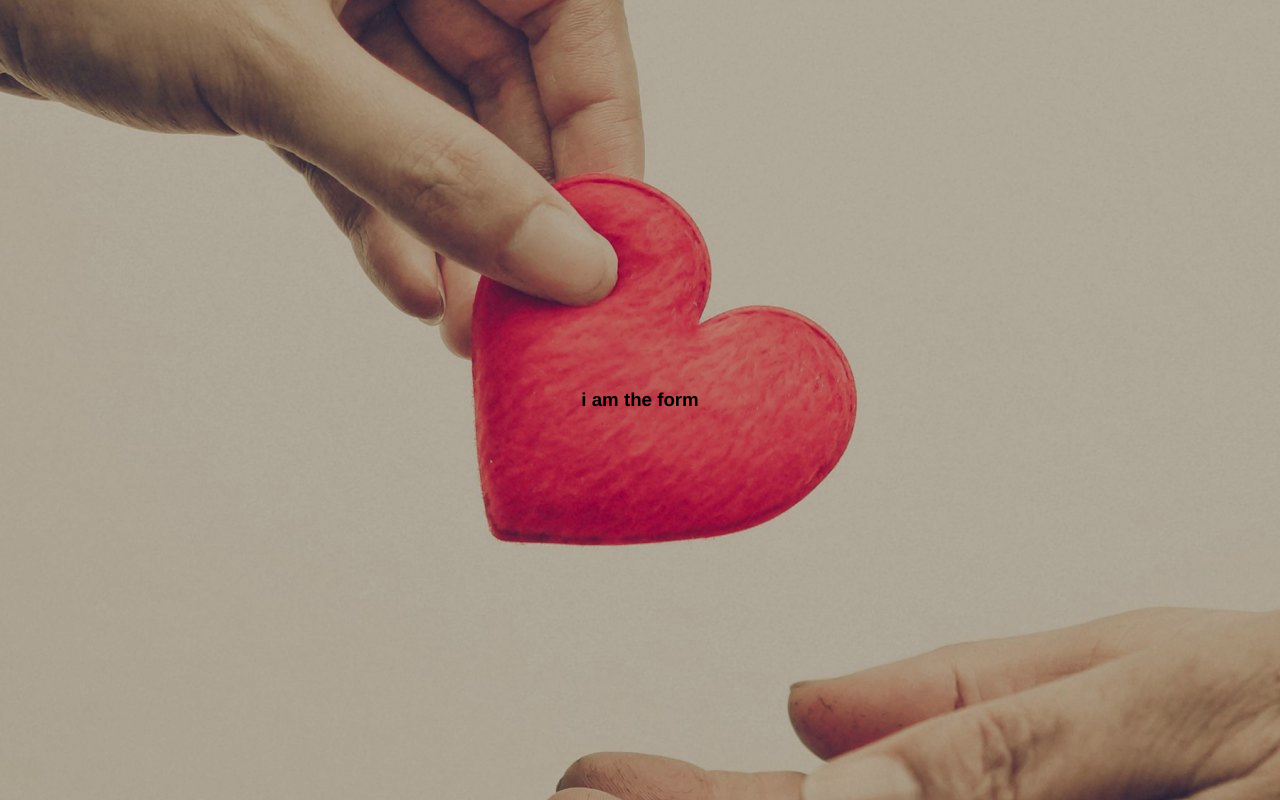
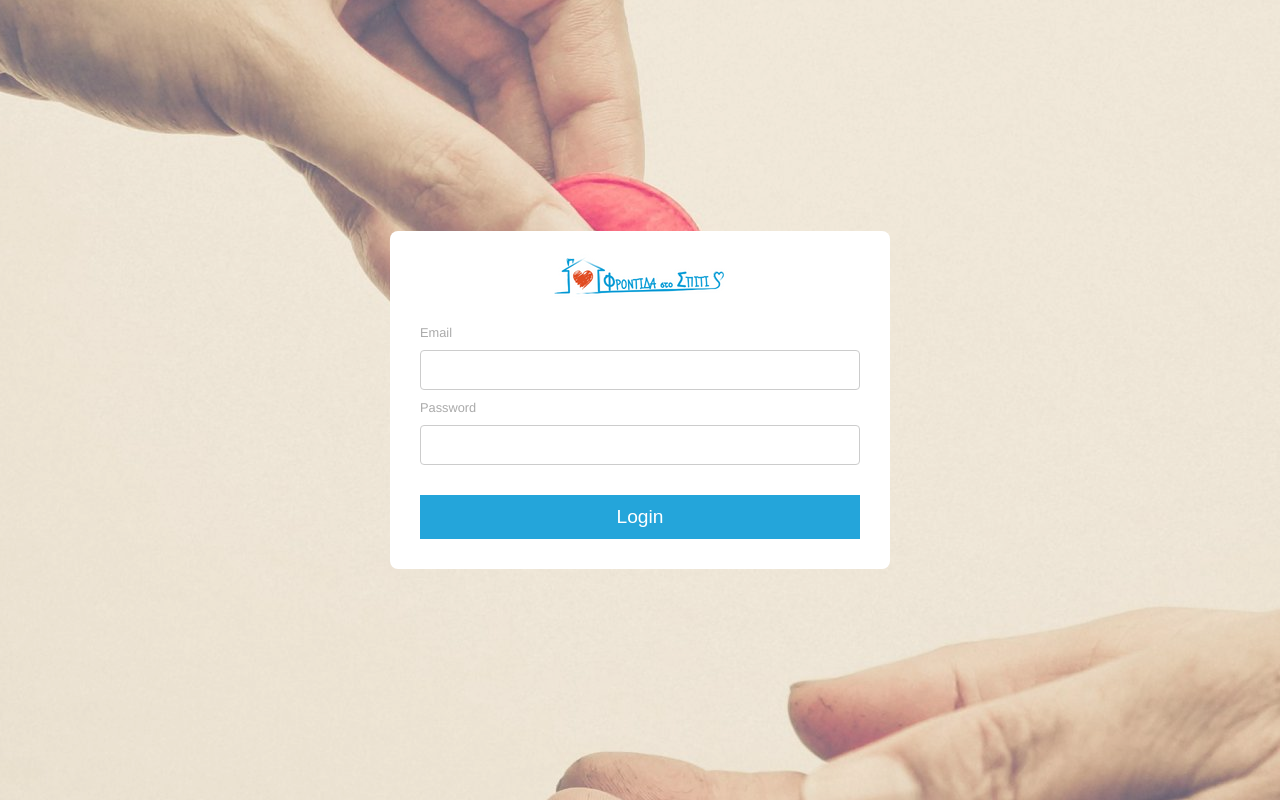
Before and after one commit to spiropoulos94/FRONTIDA_STO_SPITI_frontend, a Vue app: page /login in a window 1280 px wide. Built offline with nearby package versions, Linux system fonts and the light colour scheme.

Commit message:
ripple efect mixin

```diff
--- a/src/components/LoginForm.vue
+++ b/src/components/LoginForm.vue
@@ -1,13 +1,75 @@
 <template>
   <div class="form-wrapper">
-    <h3 class="form">i am the form</h3>
-    <form></form>
+    <div class="logo">
+      <img src="@/assets/logoWhite.png" />
+    </div>
+    <form>
+      <label> Email </label>
+      <input class="input" type="text" v-model="email" />
+      <label> Password </label>
+      <input class="input" type="password" v-model="password" />
+      <button @click="submit" class="form-sbmt">Login</button>
+    </form>
   </div>
 </template>
 
 <script>
 export default {
   name: "LoginForm",
+  date() {
+    return {
+      email: "",
+      password: "",
+    };
+  },
+  methods: {
+    submit(e) {
+      e.preventDefault();
+      console.log("click submit");
+    },
+  },
 };
 </script>
-<style lang="scss" scoped></style>
+<style lang="scss" scoped>
+.form-wrapper {
+  background: white;
+  border-radius: calc(2 * $borderRadius);
+  display: flex;
+  flex-direction: column;
+  padding: 20px;
+  max-width: 500px;
+
+  width: 550px;
+
+  .logo {
+    max-width: 195px;
+    margin: auto;
+    img {
+      width: 100%;
+      height: 100%;
+    }
+  }
+
+  form {
+    display: flex;
+    flex-direction: column;
+    padding: 10px;
+
+    label {
+      width: 100%;
+      @include formInputLabel;
+    }
+
+    input {
+      @include formInput;
+      width: 100%;
+    }
+
+    button {
+      @include rippleEffect;
+      @include formSubmitBtn;
+      margin-top: 20px;
+    }
+  }
+}
+</style>
--- a/src/pages/Login.vue
+++ b/src/pages/Login.vue
@@ -17,7 +17,7 @@ export default {
 
 <style lang="scss" scoped>
 .login-page {
-  background: black;
+  //   background: black;
   position: absolute;
   left: 0;
   right: 0;
--- a/src/store/store.js
+++ b/src/store/store.js
@@ -8,6 +8,7 @@ const initialState = {
   sidebarIconsOnly: false,
   count: 0,
   user_data: null,
+  // user_data: {},
 };
 
 const store = createStore({
--- a/src/styles/_mixins.scss
+++ b/src/styles/_mixins.scss
@@ -30,3 +30,57 @@
     transition: 0s;
   }
 }
+
+@mixin rippleEffect {
+  /* Ripple effect */
+  background-position: center;
+  transition: background 0.8s;
+  &:hover {
+    background: #47a7f5 radial-gradient(circle, transparent 1%, #47a7f5 1%)
+      center/15000%;
+  }
+  &:active {
+    background-color: #6eb9f7;
+    background-size: 100%;
+    transition: background 0s;
+  }
+}
+
+@mixin formInputLabel {
+  top: -0.5em;
+  left: 1em;
+  font-size: 0.8em;
+  color: #aaa;
+  transition: all 0.2s;
+  transform: translateY(0);
+  margin-bottom: 10px;
+  &.active {
+    transform: translateY(-1.5em);
+    font-size: 0.7em;
+    color: #000;
+  }
+}
+
+@mixin formInput {
+  margin-bottom: 10px;
+  border-radius: $borderRadius;
+  border: 1px solid #ccc;
+  padding: 5px;
+  height: 40px;
+}
+
+@mixin formSubmitBtn {
+  border: none;
+  padding: 10px;
+  cursor: pointer;
+  background: $lightblue;
+  color: white;
+  border: 1px solid $lightblue;
+  font-size: 1.2rem;
+
+  // &:hover {
+  //   box-sizing: border-box;
+  //   background: white;
+  //   color: $lightblue;
+  // }
+}
--- a/src/styles/_variables.scss
+++ b/src/styles/_variables.scss
@@ -6,3 +6,5 @@ $header-height: 70px;
 // Sidebar
 $sidebarWidth: 300px;
 $sidebarMobileWidth: 265px;
+
+$borderRadius: 4px;
```
